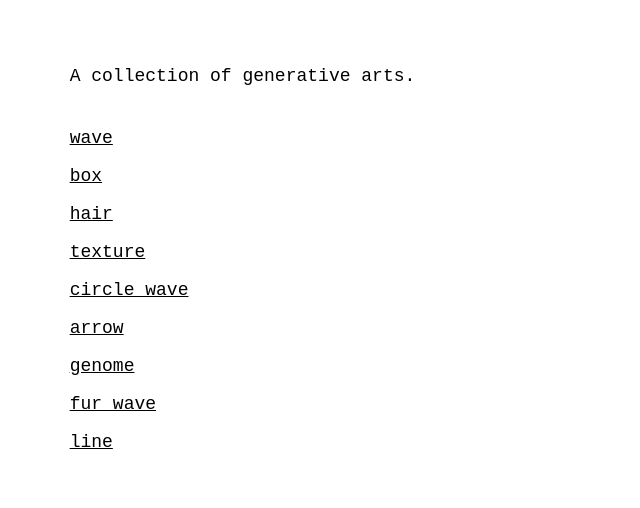
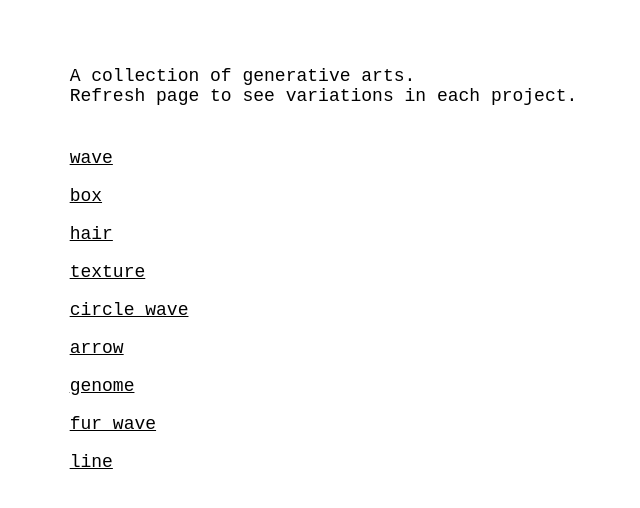
Before and after one commit to jooohyunpark/micro-dimension, a plain HTML site: page index.html in a window 1280 px wide. Shown: the whole page, without its empty margins (267-907 px from the left). Drawn offline with Linux system fonts and the light colour scheme.

Commit message:
update description

```diff
--- a/index.html
+++ b/index.html
@@ -32,7 +32,7 @@
 
 <body>
     <div class="list">
-        <p class="title">A collection of generative arts.</p>
+        <p class="title">A collection of generative arts.<br/> Refresh page to see variations in each project.</p>
         <p><a href="./wave.html">wave</a></p>
         <p><a href="./box.html">box</a></p>
         <p><a href="./hair.html">hair</a></p>
```
